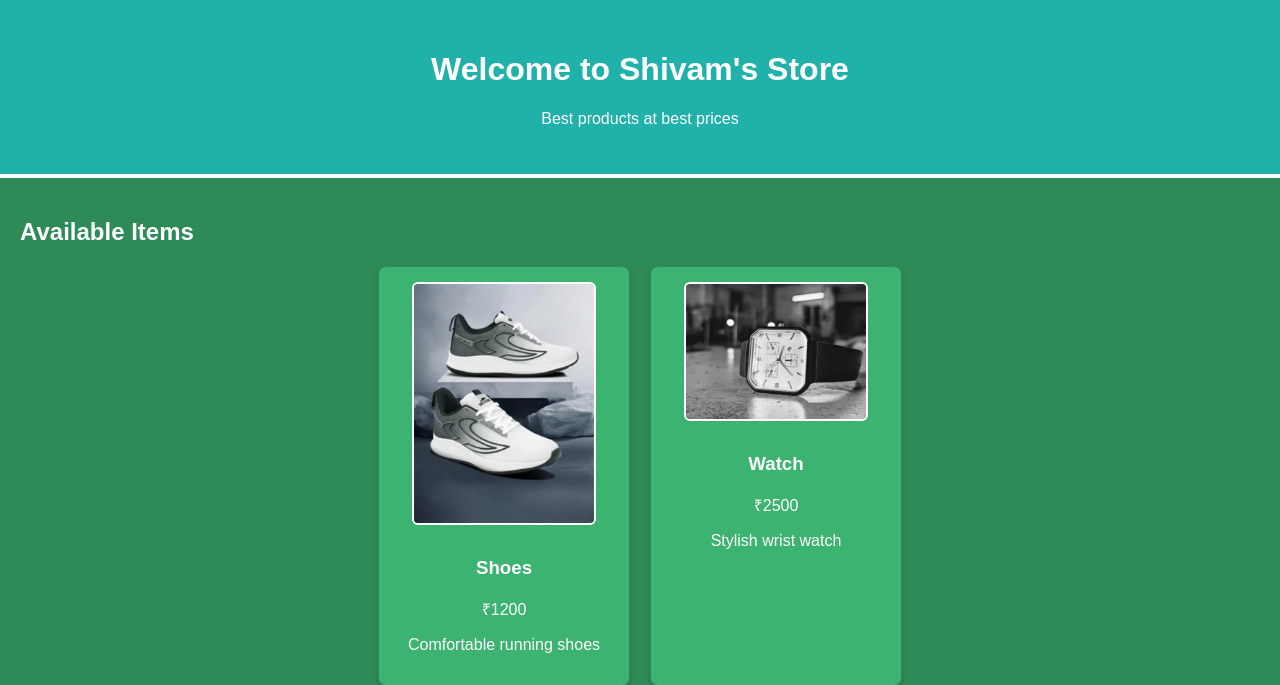
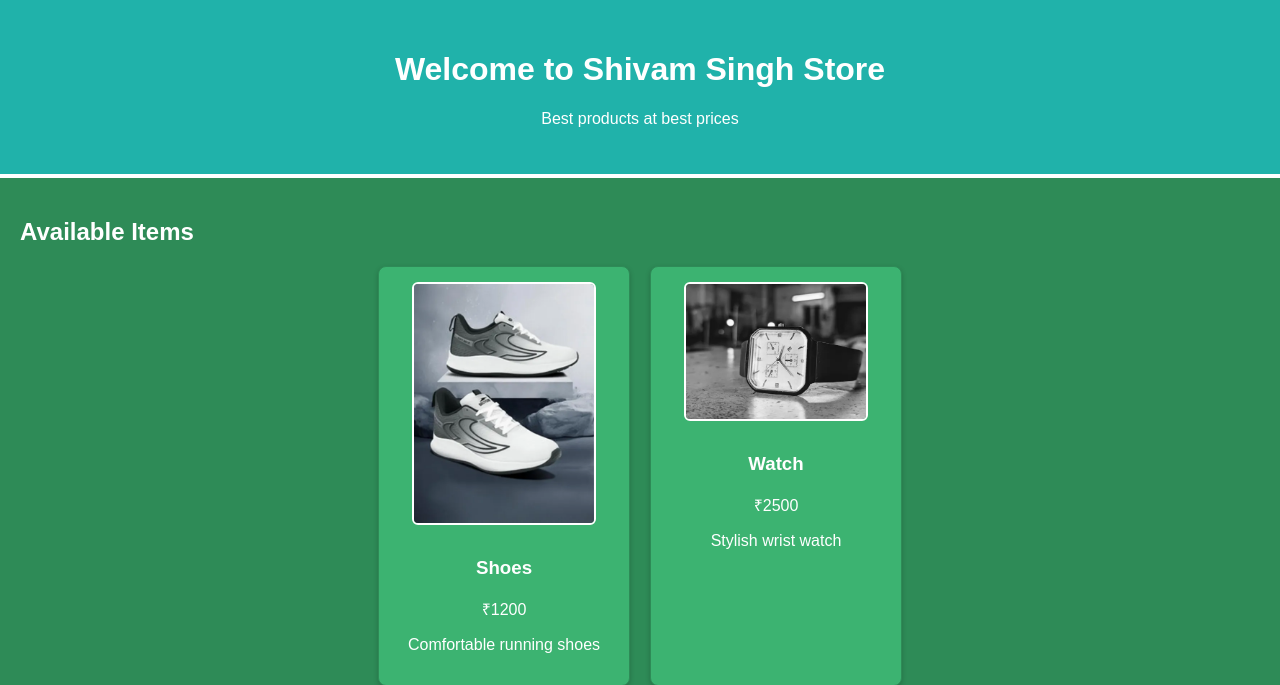
Before and after one commit to shivam-0709/singh_group, a Django app: page / in a window 1280 px wide. Shown: the top 685 px of the page. Run offline with Django 5.2, Linux system fonts and the light colour scheme.

Commit message:
fixed static 1

```diff
--- a/shop/templates/index.html
+++ b/shop/templates/index.html
@@ -8,7 +8,7 @@
 <body>
     <!-- 🔼 Top Section -->
     <div class="top-section">
-        <h1>Welcome to Shivam's Store</h1>
+        <h1>Welcome to Shivam Singh Store</h1>
         <p>Best products at best prices</p>
     </div>
 
```
